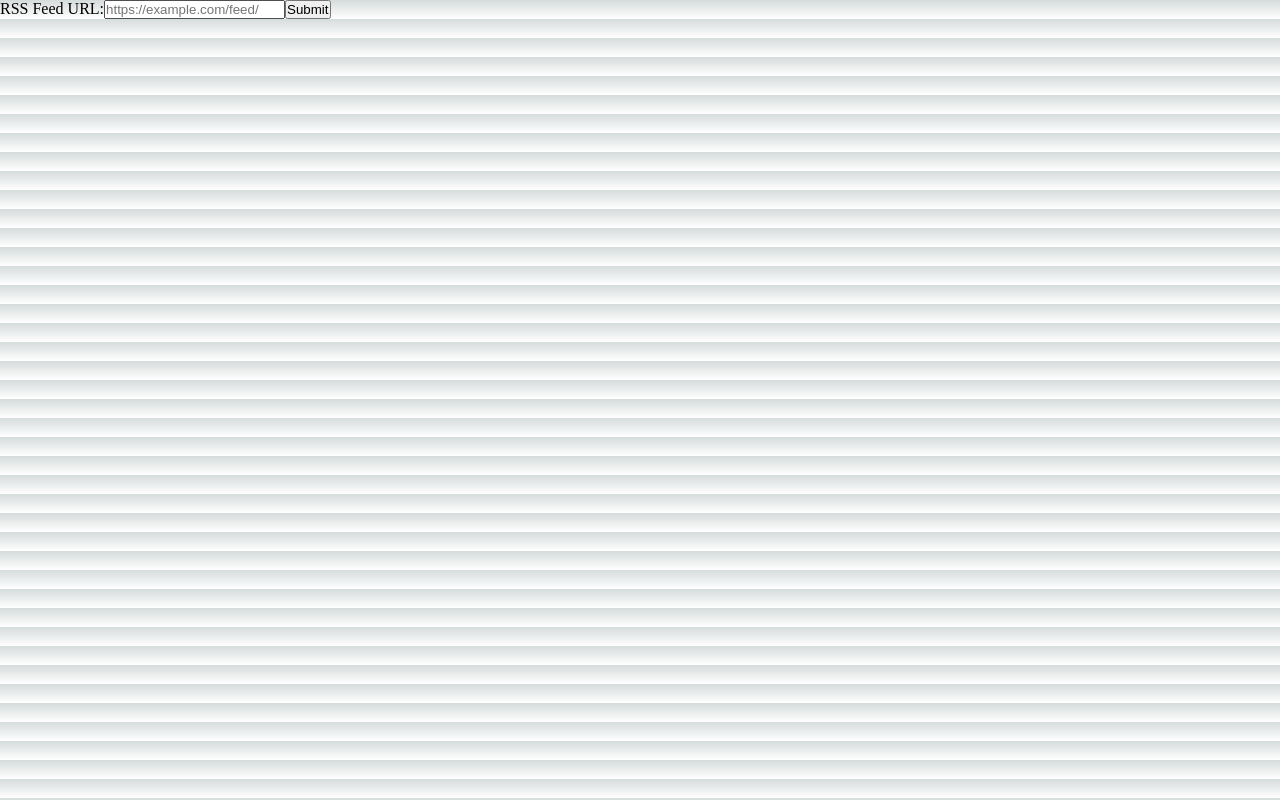
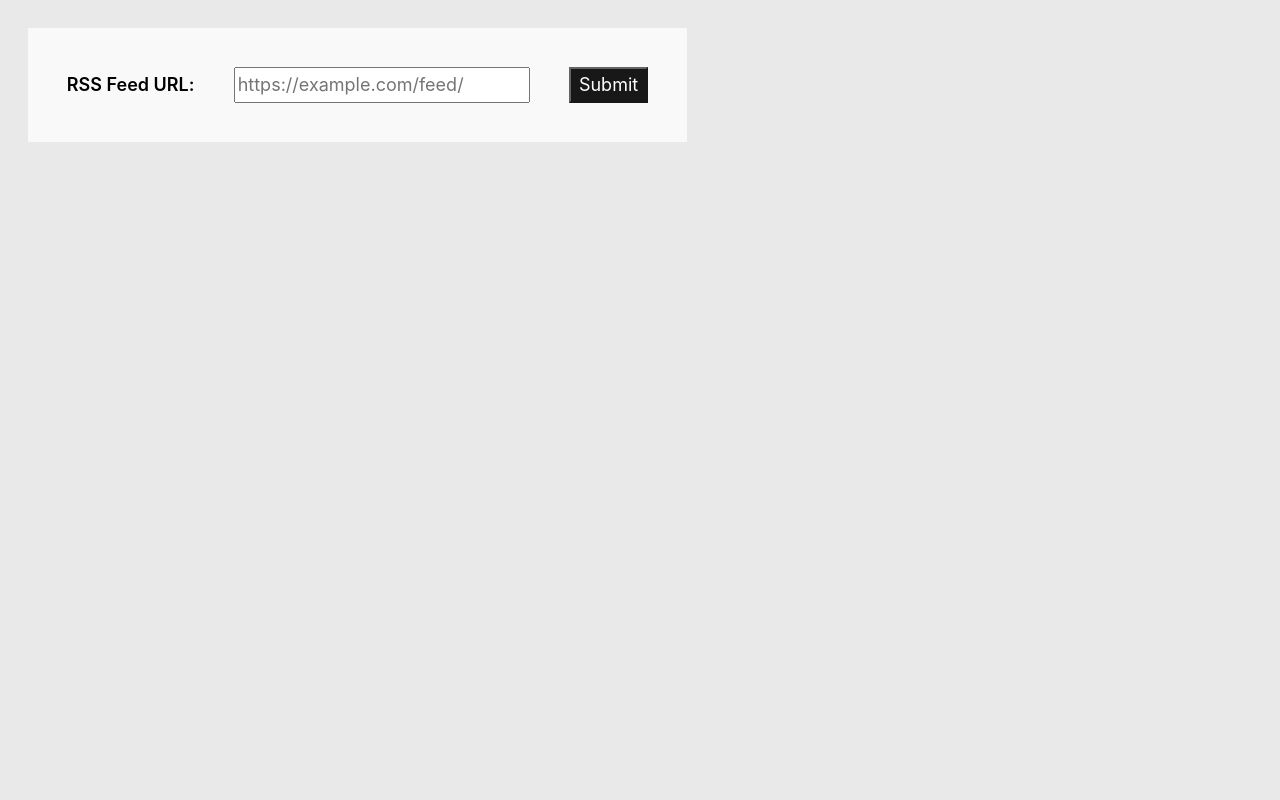
Before and after one commit to colinmcdermott/feedchecker-api, a Next.js app: page / in a window 1280 px wide. Built offline with nearby package versions, Linux system fonts and the light colour scheme.

Commit message:
Update globals.css

```diff
--- a/styles/globals.css
+++ b/styles/globals.css
@@ -1,107 +1,94 @@
+html,body,main {
+  content-visibility:visible;
+  contain-intrinsic-size: 0 500px;
+  text-rendering: optimizeSpeed;
+}
 :root {
-  --max-width: 1100px;
-  --border-radius: 12px;
-  --font-mono: ui-monospace, Menlo, Monaco, 'Cascadia Mono', 'Segoe UI Mono',
-    'Roboto Mono', 'Oxygen Mono', 'Ubuntu Monospace', 'Source Code Pro',
-    'Fira Mono', 'Droid Sans Mono', 'Courier New', monospace;
-
-  --foreground-rgb: 0, 0, 0;
-  --background-start-rgb: 214, 219, 220;
-  --background-end-rgb: 255, 255, 255;
-
-  --primary-glow: conic-gradient(
-    from 180deg at 50% 50%,
-    #16abff33 0deg,
-    #0885ff33 55deg,
-    #54d6ff33 120deg,
-    #0071ff33 160deg,
-    transparent 360deg
-  );
-  --secondary-glow: radial-gradient(
-    rgba(255, 255, 255, 1),
-    rgba(255, 255, 255, 0)
-  );
-
-  --tile-start-rgb: 239, 245, 249;
-  --tile-end-rgb: 228, 232, 233;
-  --tile-border: conic-gradient(
-    #00000080,
-    #00000040,
-    #00000030,
-    #00000020,
-    #00000010,
-    #00000010,
-    #00000080
-  );
-
-  --callout-rgb: 238, 240, 241;
-  --callout-border-rgb: 172, 175, 176;
-  --card-rgb: 180, 185, 188;
-  --card-border-rgb: 131, 134, 135;
+  --flowSpace: 1.09em;
 }
-
-@media (prefers-color-scheme: dark) {
-  :root {
-    --foreground-rgb: 255, 255, 255;
-    --background-start-rgb: 0, 0, 0;
-    --background-end-rgb: 0, 0, 0;
-
-    --primary-glow: radial-gradient(rgba(1, 65, 255, 0.4), rgba(1, 65, 255, 0));
-    --secondary-glow: linear-gradient(
-      to bottom right,
-      rgba(1, 65, 255, 0),
-      rgba(1, 65, 255, 0),
-      rgba(1, 65, 255, 0.3)
-    );
-
-    --tile-start-rgb: 2, 13, 46;
-    --tile-end-rgb: 2, 5, 19;
-    --tile-border: conic-gradient(
-      #ffffff80,
-      #ffffff40,
-      #ffffff30,
-      #ffffff20,
-      #ffffff10,
-      #ffffff10,
-      #ffffff80
-    );
-
-    --callout-rgb: 20, 20, 20;
-    --callout-border-rgb: 108, 108, 108;
-    --card-rgb: 100, 100, 100;
-    --card-border-rgb: 200, 200, 200;
-  }
+body {background-color:#e9e9e9;}
+body, input, label {
+  font: 400 normal 18px/24px -apple-system,BlinkMacSystemFont,Segoe UI,Roboto,Oxygen,sans-serif;
 }
-
-* {
-  box-sizing: border-box;
-  padding: 0;
-  margin: 0;
+main {
+  display: flex;
+  flex-direction: column;
+  align-items: flex-start;
 }
-
-html,
-body {
-  max-width: 100vw;
+main, aside, form {
+  padding: var(--flowSpace);
+}
+section.statsWindow {
+  display: flex;
+  flex-direction: row;
+  flex-wrap: wrap;
+  max-height:400px;
+  overflow: scroll;
   overflow-x: hidden;
 }
-
-body {
-  color: rgb(var(--foreground-rgb));
-  background: linear-gradient(
-      to bottom,
-      transparent,
-      rgb(var(--background-end-rgb))
-    )
-    rgb(var(--background-start-rgb));
+#change, #additional {
+  margin-right:var(--flowSpace);
+  display:flex;
+  flex-direction: column-reverse;
+  align-items: flex-start;}
+form {
+  display: inline-flex;
+  background-color: #F9F9F9;
+  align-content: space-around;
+  flex-wrap: wrap;
+  align-items: center;
+  min-height:75px;
+  margin-bottom: 23px;
 }
-
-a {
-  color: inherit;
-  text-decoration: none;
+label {font-weight:600;}
+input, label {
+  margin: var(--flowSpace);
 }
-
-@media (prefers-color-scheme: dark) {
-  html {
-    color-scheme: dark;
+input[type=url] {
+  min-height:30px;
   }
+input[type=submit] {
+  background-color: black;
+  color: white;
+  padding: 4px 8px;
+  opacity:0.9;
 }
+input[type=submit]:hover {
+  opacity:1
+}
+aside {
+  display: inline-block;
+}
+summary, details {
+  margin-bottom: var(--flowSpace);
+}
+summary:hover {
+  text-decoration:underline;
+  cursor:pointer;
+}
+iframe#webSubPing {
+  border:none;
+  }
+@media screen and (max-width: 650px) {
+  :root {
+      --flowSpace: 0.7em;
+  }
+  body, input, label {
+    font-size:16px;
+    line-height:20px;
+  }
+  body {
+    margin:0;
+  }
+  form {
+    flex-direction: column;
+    padding: 5px;
+    margin-bottom:15px;
+    align-items: flex-start;
+    align-content: flex-start;
+    width:100%;
+  }
+  main {
+    padding:0;
+  }
+  }
```
